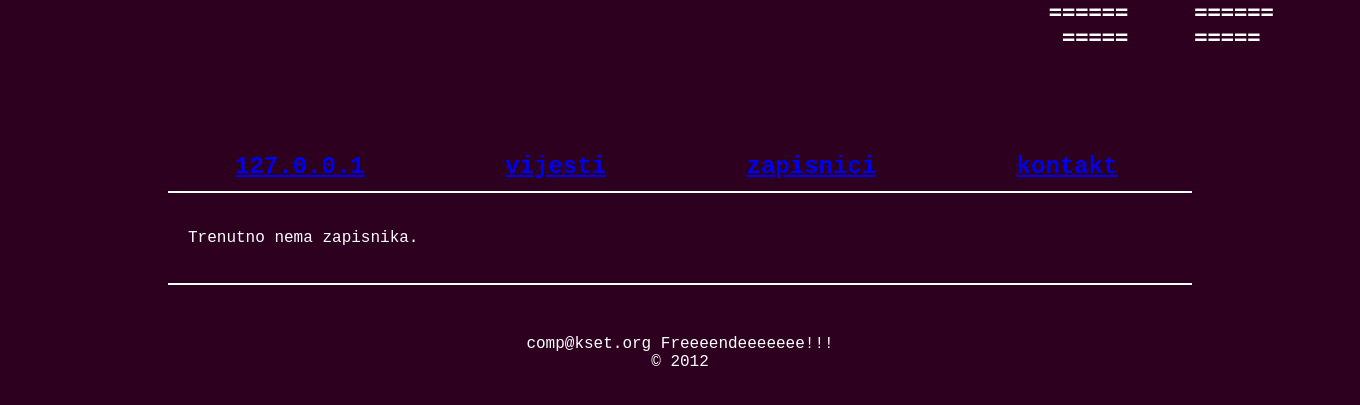
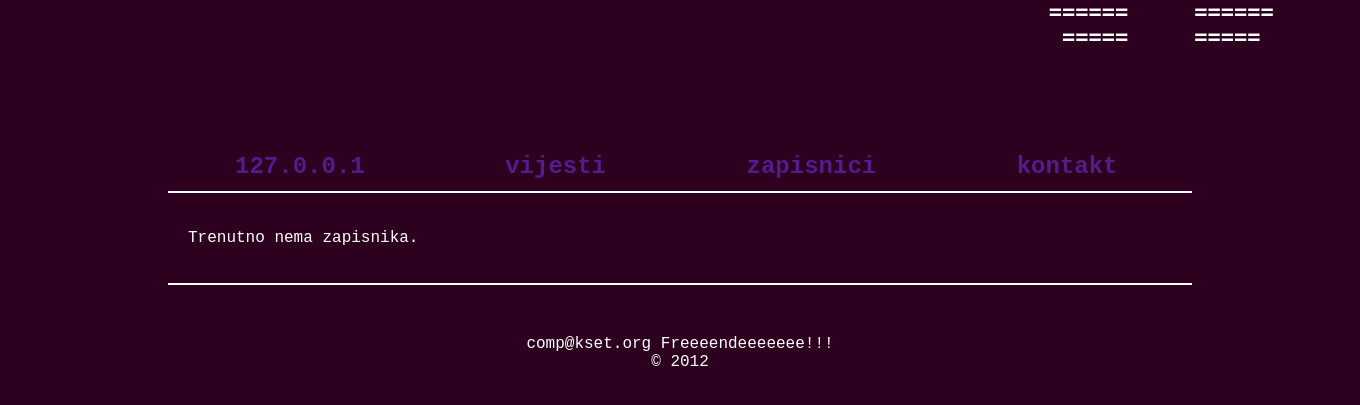
Before and after one commit to morrigan/comp-kset-org, a Django app: page /zapisnici/ in a window 1360 px wide. Shown: the part 246-651 px from the top of the page. Run offline with Django 3.2, Linux system fonts and the light colour scheme; data that the repository does not hold is empty.

Commit message:
Added link color

```diff
--- a/comp/comp/static/style.css
+++ b/comp/comp/static/style.css
@@ -10,6 +10,10 @@
 
 a {
     cursor: pointer;
+}
+
+a:link {
+        color: #551A8B;
 }
 
 li {
@@ -82,7 +86,9 @@
 #menu ul li a{
     padding: 5px;
     width:100%;
+    text-decoration:none;
 }
+
 
 #menu ul li:hover {
 
```
